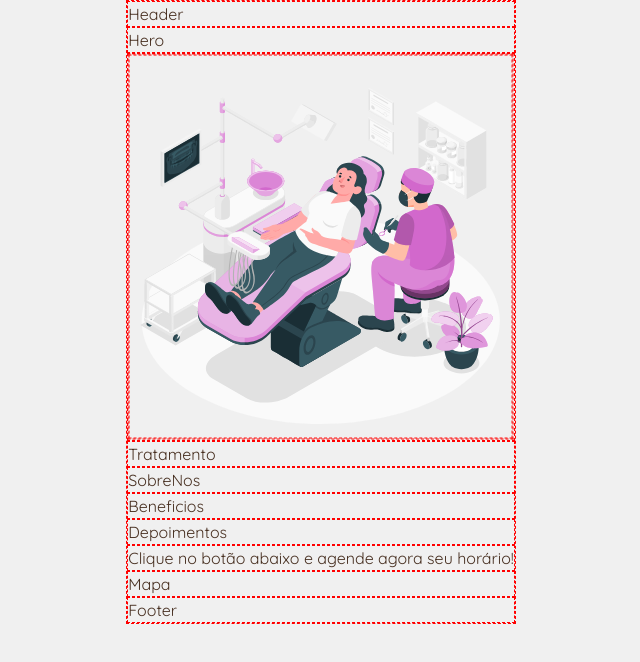
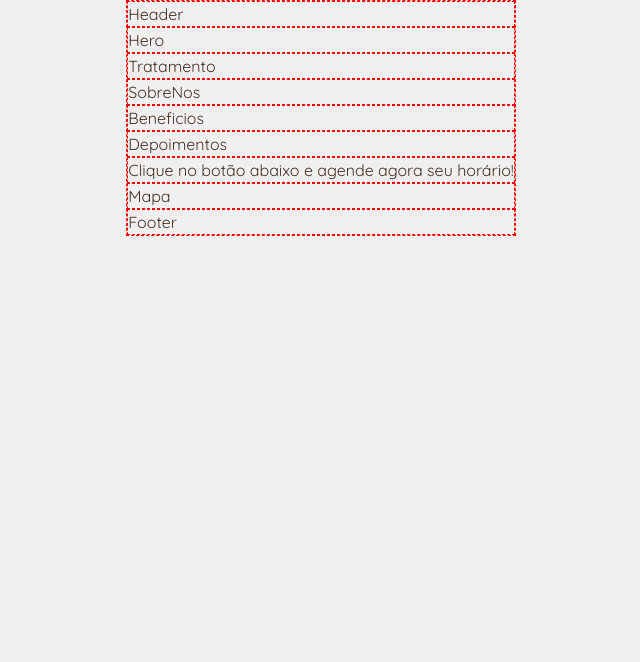
Before and after one commit to kevinmarangoni/implantesfacilitados, a Next.js app: page / in a window 1280 px wide. Shown: the top 662 px of the page, without its empty margins (319-959 px from the left). Built offline with nearby package versions, Linux system fonts and the light colour scheme.

Commit message:
rewmoves illustration

```diff
--- a/src/components/Hero/index.tsx
+++ b/src/components/Hero/index.tsx
@@ -8,7 +8,7 @@ const Hero:React.FC<{t: TranslationObject}> = ({t}) => {
   return (
     <>
       <div>Hero</div>
-      <IllustrationSection><DentistIllustration /></IllustrationSection>
+      {/* <IllustrationSection><DentistIllustration /></IllustrationSection> */}
     </>
   )
 
```
